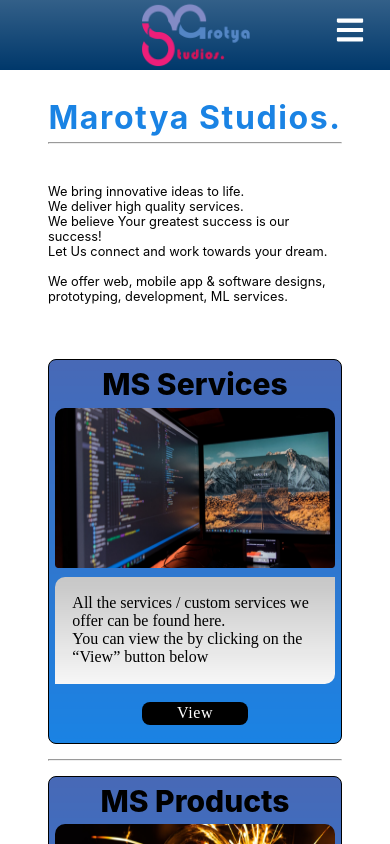
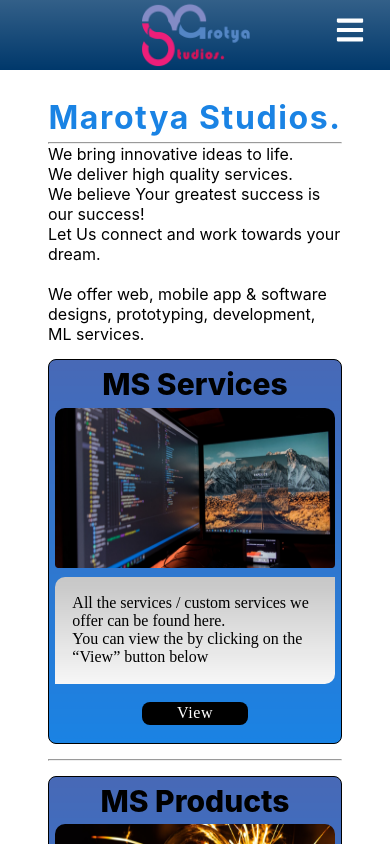
Before and after one commit to andilemarotya/marotya-studios, a React (Create React App) app in the folder frontend/: page / in a window 390 px wide. Shown: the top 844 px of the page. Built offline with nearby package versions, Linux system fonts and the light colour scheme.

Commit message:
welcome msg

```diff
--- a/frontend/src/Styles/Home.css
+++ b/frontend/src/Styles/Home.css
@@ -146,7 +146,7 @@
     }
     .home-text {
         height: 200px;
-        font-size: .8em;
+        font-size: 1em;
     }
     .ms-services{
         width: 100%;
```
